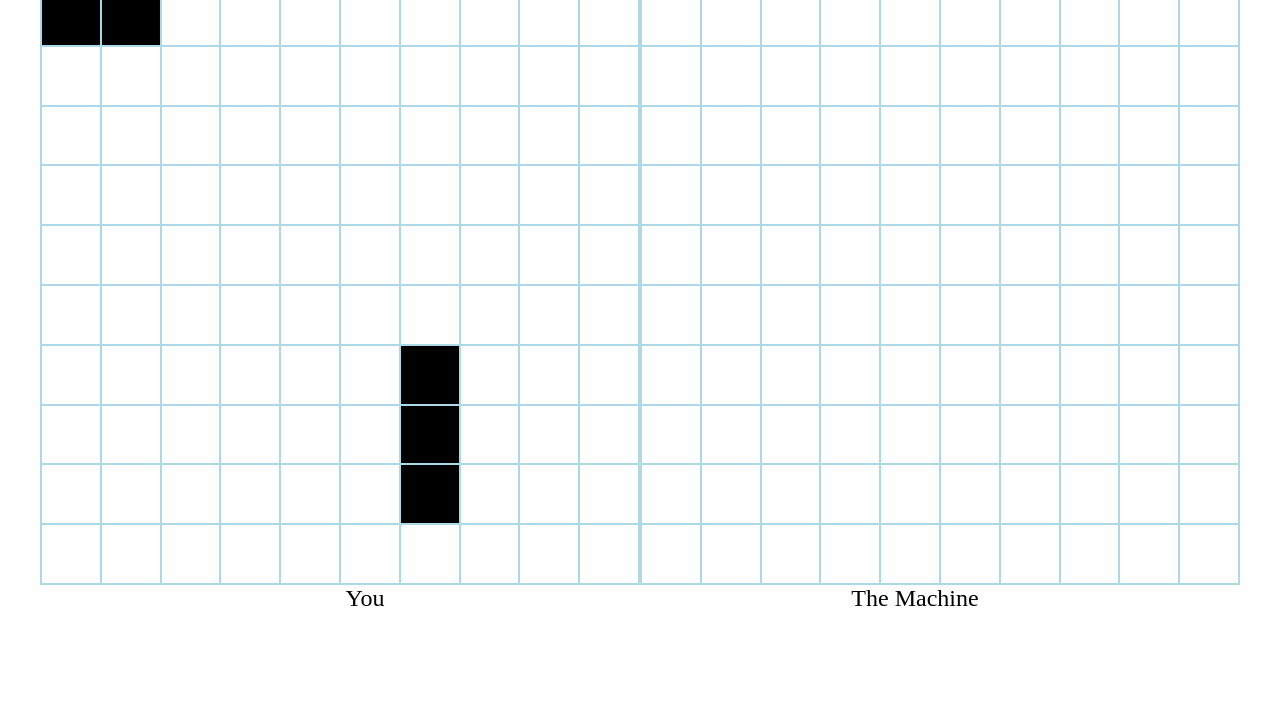
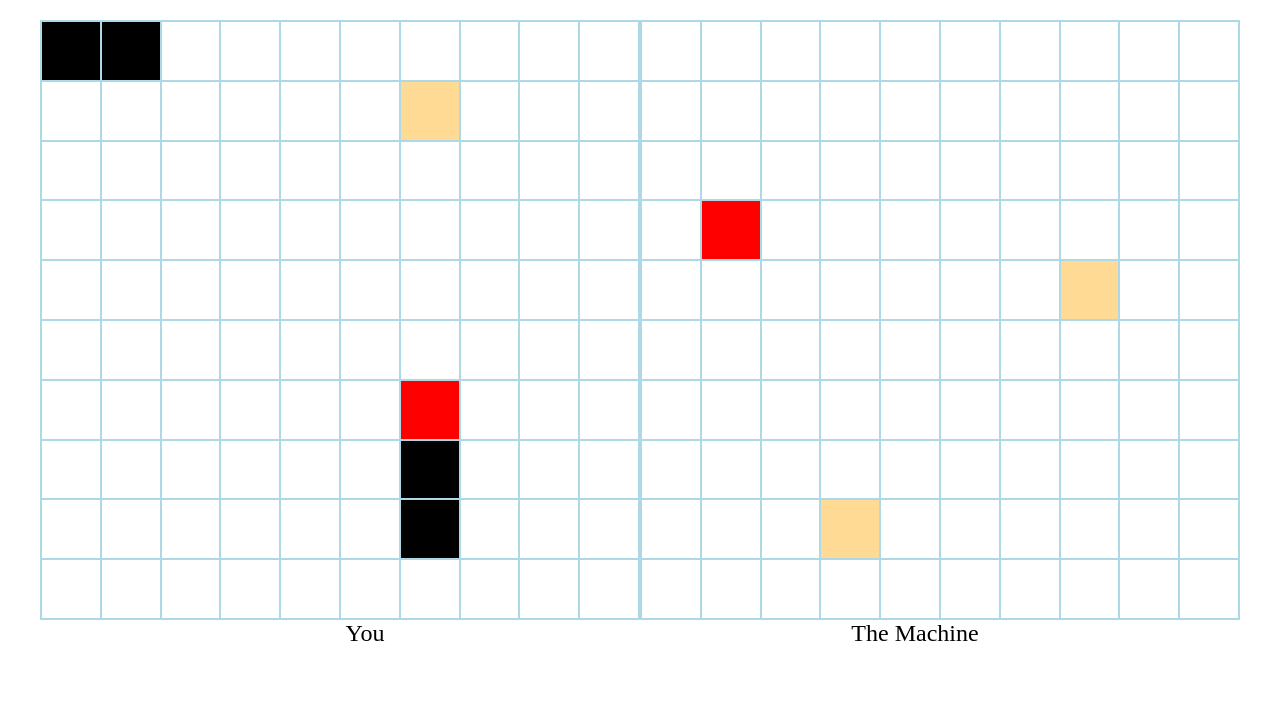
Before and after one commit to oBanton26/battleship-project, a website built with webpack: page src/template.html in a window 1280 px wide. Shown: the part 92-800 px from the top of the page. Built offline with nearby package versions, Linux system fonts and the light colour scheme.

Commit message:
Finish building displaying gameboard functions

```diff
--- a/src/DOM/displayGameboard.js
+++ b/src/DOM/displayGameboard.js
@@ -1,10 +1,45 @@
+export function displayHiddenGameboard (gameboardObject, playerGameboardClass) {
+    const gameboardDOMEl = document.querySelector(`.${playerGameboardClass}`);
+    clearGameboard(gameboardDOMEl);
+    const arrayCells = Array.from(gameboardDOMEl.querySelectorAll('.cell'));
+
+    displayMissedShots(gameboardObject, arrayCells);
+
+    displayGoodShots(gameboardObject, arrayCells);
+}
+
 export function displayGameboard (gameboardObject, playerGameboardClass) {
-    const gameboardDOMRef = document.querySelector(`.${playerGameboardClass}`);
-    clearGameboard(gameboardDOMRef);
-    const arrayCells = Array.from(gameboardDOMRef.querySelectorAll('.cell'));
-    const allCoordsOfShips = gameboardObject.allCoords();
+    const gameboardDOMEl = document.querySelector(`.${playerGameboardClass}`);
+    clearGameboard(gameboardDOMEl);
+    const arrayCells = Array.from(gameboardDOMEl.querySelectorAll('.cell'));
+
+    displayShips(gameboardObject, arrayCells);
+
+    displayMissedShots(gameboardObject, arrayCells);
+
+    displayGoodShots(gameboardObject, arrayCells);
+}
+
+
+function displayMissedShots (gameboard, arrayCells) {
+    const allMissedShots = gameboard.missedShots;
+    const convertedMissedShots = allMissedShots.map(convertCoordsIntoNumber);
+    for (let coordNumb of convertedMissedShots) {
+        arrayCells[coordNumb].classList.toggle('missed');
+    };
+};
+
+function displayGoodShots (gameboard, arrayCells) {
+    const allGoodShots = gameboard.goodShots;
+    const convertedGoodShots = allGoodShots.map(convertCoordsIntoNumber);
+    for (let coordNumb of convertedGoodShots) {
+        arrayCells[coordNumb].classList.toggle('hit');
+    };
+};
+
+function displayShips (gameboard, arrayCells) {
+    const allCoordsOfShips = gameboard.allCoords();
     const convertedAllCoords= allCoordsOfShips.map(convertCoordsIntoNumber);
-
     for (let coordNumb of convertedAllCoords) {
         arrayCells[coordNumb].classList.toggle('occupied');
     };
@@ -22,10 +57,3 @@ function clearGameboard (gameboardDOMEl) {
         gameboardDOMEl.appendChild(cell);
     }
 }
-
-
-export function displayHiddenGameboard (gameboardObject, playerGameboardClass) {
-    const gameboardDOMEl = document.querySelector(`.${playerGameboardClass}`);
-    clearGameboard(gameboardDOMEl);
-    const arrayCells = Array.from(gameboardDOMEl.querySelectorAll('.cell'));
-}
--- a/src/index.js
+++ b/src/index.js
@@ -10,6 +10,11 @@
 playerReal.gameboard.addShip([[6,6],[7,6],[8,6]]);
 playerComputer.gameboard.addShip([[3,1],[3,2]]);
 playerComputer.gameboard.addShip([[5,5],[4,5],[3,5]]);
+playerReal.gameboard.receiveAttack([1,6]);
+playerReal.gameboard.receiveAttack([6,6]);
+playerComputer.gameboard.receiveAttack([4,7]);
+playerComputer.gameboard.receiveAttack([8,3]);
+playerComputer.gameboard.receiveAttack([3,1]);
 
 displayGameboard(playerReal.gameboard, 'player-gameboard');
 displayHiddenGameboard(playerComputer.gameboard, 'computer-gameboard');
--- a/src/styles.css
+++ b/src/styles.css
@@ -13,6 +13,7 @@ body {
 h1 {
     text-align: center;
     background-color: lightyellow;
+    margin-bottom: 35px;
 }
 
 .gameboard {
@@ -44,6 +45,14 @@ h1 {
     background-color: black;
 }
 
+.missed {
+    background-color: rgb(255, 218, 148);
+}
+
+.hit {
+    background-color: red;
+}
+
 .gameboard-container {
     display: flex;
     flex-wrap: wrap;
```
